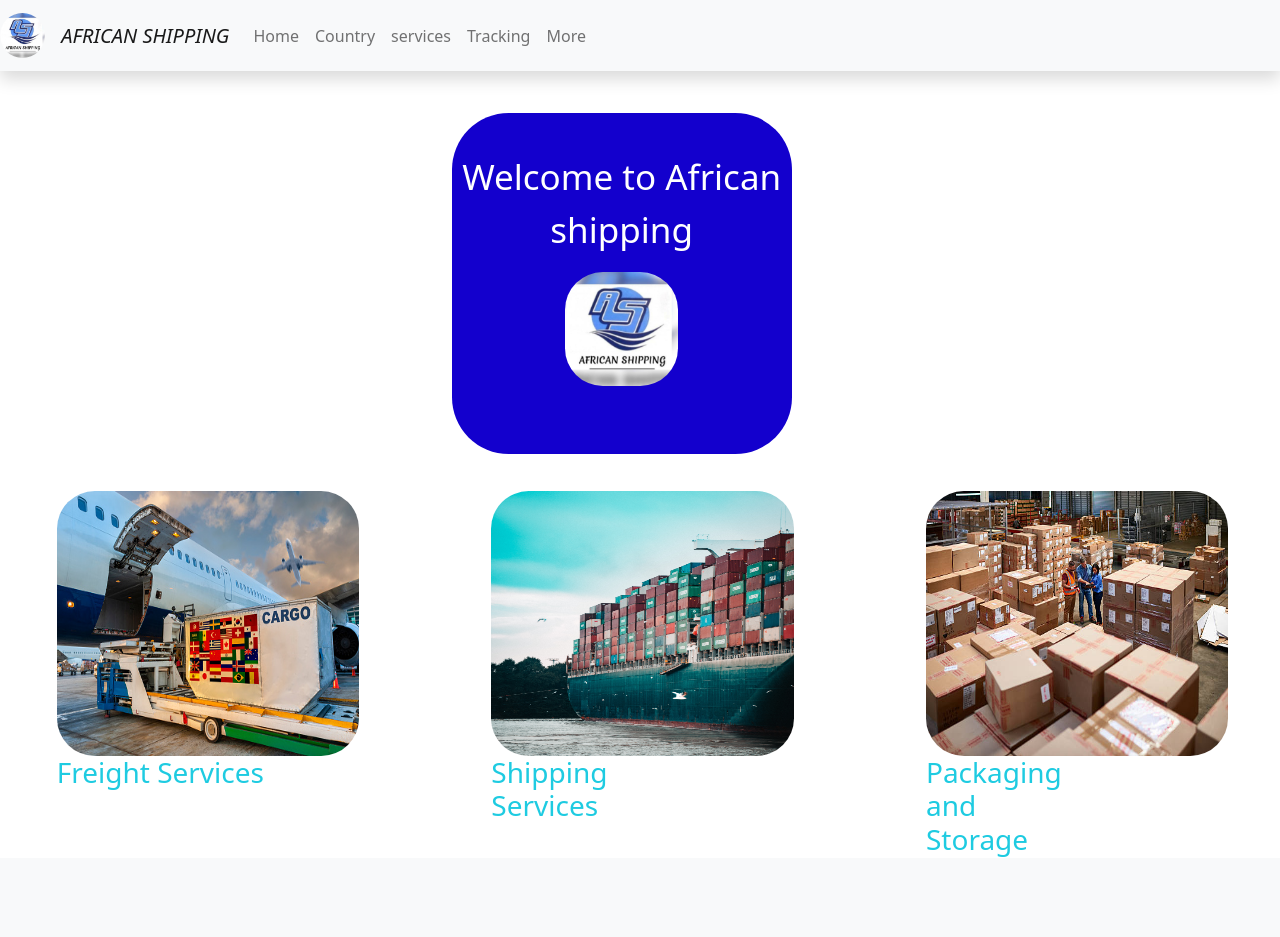
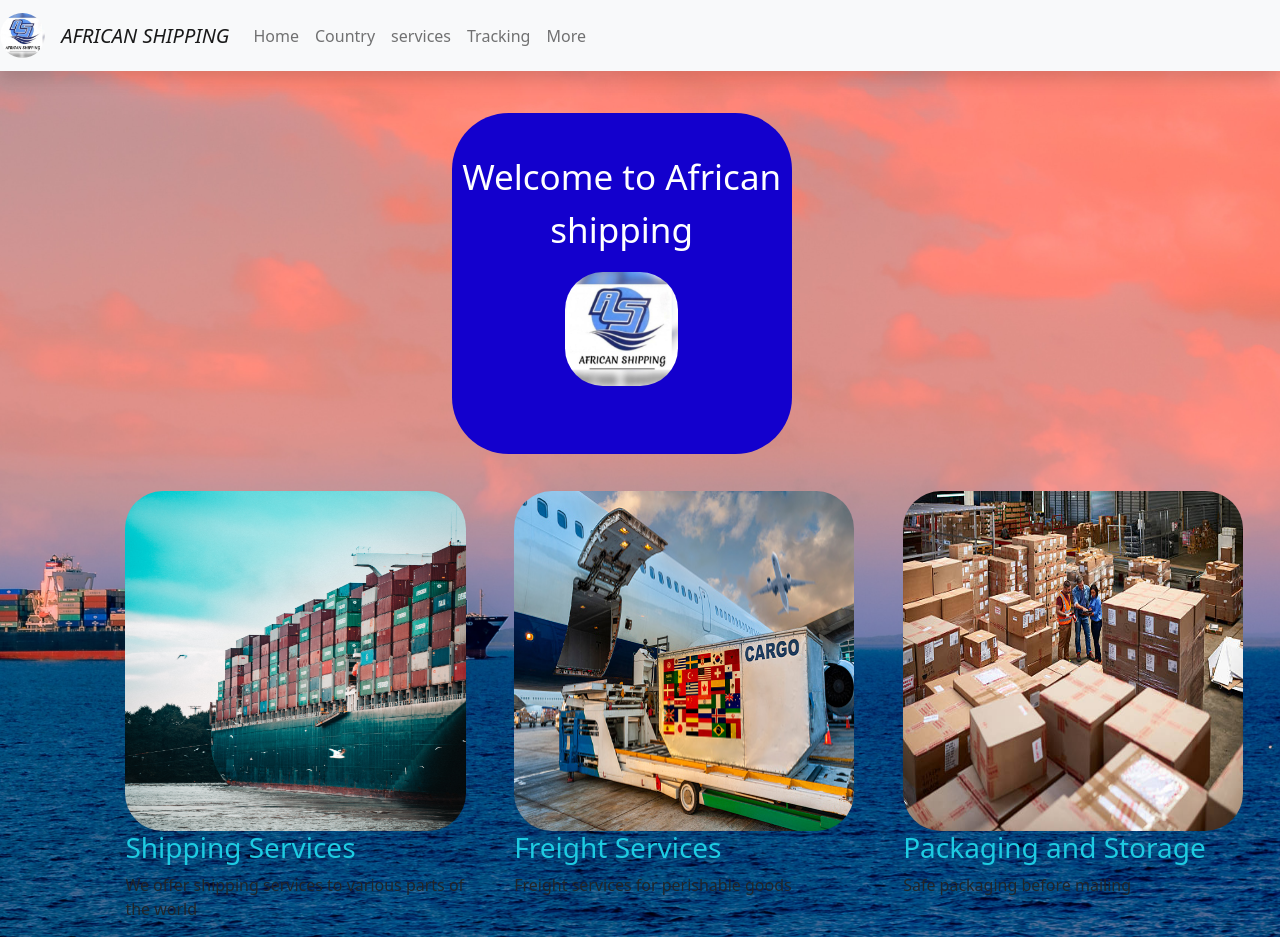
Before and after one commit to techclubgrp1/shipping_app_project, a PHP site: page / in a window 1280 px wide. Before the commit the page ends 857 px from the top, so only its background shows below. Run offline with PHP 8.4, Linux system fonts and the light colour scheme.

Commit message:
columns done

```diff
--- a/index.html
+++ b/index.html
@@ -16,7 +16,7 @@
 
 
 </style>
-<body>
+<body >
     <!-- THIS WILL BE THE HOME PAGE -->
     <nav class="navbar navbar-expand-lg bg-light fixed-top shadow">
 
@@ -63,32 +63,33 @@
 
 
     </nav>
+
     <div class="container-fluid" style="padding-top: 3cm;">
       <div class="header" style="">
         <p>Welcome to African shipping</p>
         <img src="images/WhatsApp Image 2023-05-21 at 14.53.12.jpeg" style="height: 3cm; width: 3cm; " alt="">
       </div>
-        <div class="image-row row" style="padding-top: 1cm; padding-left: 0.5cm;">
-          <div class=" column1 col-lg-4" >
-            <img src="images/ship3.jpg"  alt="">
-            <h3 style="color: #1ecbe1;">Shipping Services</h3>
 
-
-          </div>
-          <div class="column2 col-lg-4">
-            <img src="images/loading-the-container-in-the-cargo-airplane.jpg" alt="">
-            <h3 style="color: #1ecbe1;">Freight Services</h3>
-
-
-          </div>
-          <div class="column3 col-lg-4">
-            <img src="images/looking-for-a-specific-item.jpg" alt="">
-            <h3 style="color: #1ecbe1;">Packaging and Storage</h3>
-
-          </div>
+        <div class="row" style="padding-top: 1cm; padding-left: 3cm;">
+          <!-- column 1 -->
+            <div class=" column1 col-lg-4">
+              <img src="images/ship3.jpg" style="height: 9cm; width: 9cm;"  alt="">
+              <h3 style="color: #1ecbe1;">Shipping Services</h3>
+              <p>We offer shipping services to various parts of the world</p>
+            </div>
+          <!-- column 2 -->
+            <div class=" col-lg-4">
+              <img src="images/loading-the-container-in-the-cargo-airplane.jpg" style="height: 9cm; width: 9cm;"  alt="">
+              <h3 style="color: #1ecbe1;">Freight Services</h3>
+              <p>Freight services for perishable goods</p>
+            </div>
+            <!-- column 3 -->
+            <div class="col-lg-4">
+              <img src="images/looking-for-a-specific-item.jpg" style="height: 9cm; width: 9cm;" alt="">
+              <h3 style="color: #1ecbe1;">Packaging and Storage</h3>
+              <p>Safe packaging before mailing</p>
+            </div>
         </div>
-
-    </div>
 
 
 </body>
--- a/style.css
+++ b/style.css
@@ -1,4 +1,9 @@
-
+body{
+  background-image: url(images/ship2.jpg);
+  background-position: center;
+  background-repeat: no-repeat;
+  background-size: cover;
+}
 img{
     border-radius: 1cm;
     height: 1.2cm;
@@ -52,50 +57,9 @@ img{
     padding-top: 1cm;
     margin-left: 35%;
 
+
   }
-.column1{
-    height: 7cm;
-    width: 8cm;
-    border-radius: 1cm;
-    padding-left: 12.5cm;
-    position: absolute;
+  .column1:hover{
 
-}
-.column1 img{
 
-    height: 7cm;
-    width: 8cm;
-    border-radius: 1cm;
-
-}
-
-.column2{
-    height: 7cm;
-    width: 8cm;
-    border-radius: 1cm;
-   padding-left: 1cm;
-    position: absolute;
-
-}
-
-.column2 img{
-
-    height: 7cm;
-    width: 8cm;
-    border-radius: 1cm;
-}
-.column3{
-    height: 7cm;
-    width: 8cm;
-    padding-left: 24cm;
-    position: absolute;
-    border-radius: 1cm;
-
-}
-.column3 img{
-
-    height: 7cm;
-    width: 8cm;
-    border-radius: 1cm;
-
-}
+  }
```
